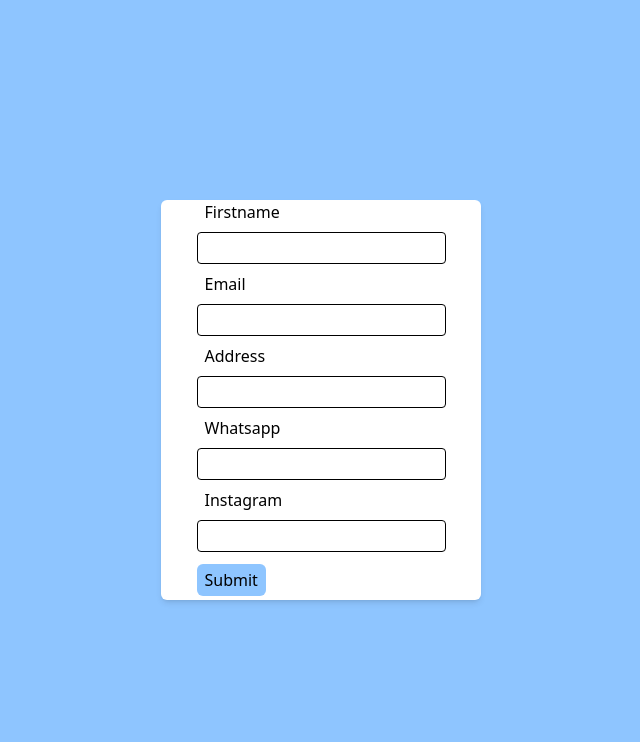
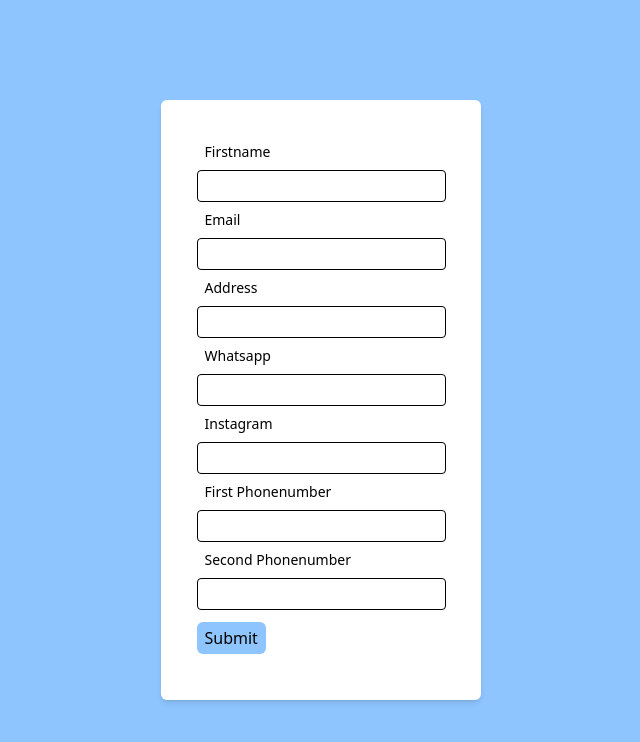
Before and after one commit to sammyyaws/react-tutorials, a React (Vite) app: page / in a window 1280 px wide. Shown: the top 742 px of the page, without its empty margins (319-959 px from the left). Built offline with nearby package versions, Linux system fonts and the light colour scheme.

Commit message:
Update:started learning how to take data related ans storing in an array

```diff
--- a/src/components/InstaForms.jsx
+++ b/src/components/InstaForms.jsx
@@ -10,12 +10,13 @@ import * as Yup from 'yup'
 const initialValues= {
     Firstname:'',
     email:'',
-    Comment:'',
+
     Address:"",
     socials:{
      whatsapp:" ",
      instagram:" "
-    }
+    },
+    phonenumbers:['','']
   }
 
 
@@ -31,12 +32,13 @@ const initialValues= {
 const validationSchema= Yup.object({
   Firstname:Yup.string().required("Required"),
   email:Yup.string().email("Invalid email").required("Required"),
-  Comment:Yup.string().required("Required"),
+
   Address:Yup.string().required(),
   socials:Yup.object ({
   whatsapp:Yup.string().required("required"),
   instagram:Yup.string().required("required")
-  })
+  }),
+  phonenumbers:Yup.array().of(Yup.string().required("Required"))
 })
 
 
@@ -62,7 +64,7 @@ function InstaForms() {
             <Field name="Address">
           {
             (props)=>{
-              console.log(props)
+
               const {meta,field}=props
               return (
                 <>
@@ -88,7 +90,20 @@ function InstaForms() {
         <Field  className={input} type="text" name="socials.instagram" id="instagram"
         />
          <ErrorMessage component="div" name="socials.instagram" className={inputerror}/>
+
+{/*           storing array data
+ */}
+  <label htmlFor="primaryPhone"className={label}>First Phonenumber </label>
+        <Field  className={input} type="text" name="phonenumbers[0]" id="primaryPhone"
+        />
+         <ErrorMessage component="div" name="phonenumbers[0]" className={inputerror}/>
+
+         <label htmlFor="secondaryPhone"className={label}>Second Phonenumber </label>
+        <Field  className={input} type="text" name="phonenumbers[1]" id="secondaryPhone"
+        />
+         <ErrorMessage component="div" name="phonenumbers[1]" className={inputerror}/>
     <button type="submit" className={button}>Submit</button>
+
       </Form></Formik>
          </div>
 
--- a/src/styles/FormClass.jsx
+++ b/src/styles/FormClass.jsx
@@ -8,16 +8,17 @@ export const formbox=clsx(
       'backdrop-blur-md',
        'bg-white shadow-md',
         'md:w-1/2',
-        'h-100',
+        'h-120',
          'w-60',
           'lg:w-1/4',
-           'lg:h-1/2',
+           'lg:h-3/4',
             'rounded-md bg'
 )
 
 export const label=clsx(
     ' m-2',
-    ' block'
+    ' block',
+    'text-sm'
 )
 export const input=clsx(
     "border-1",
```
